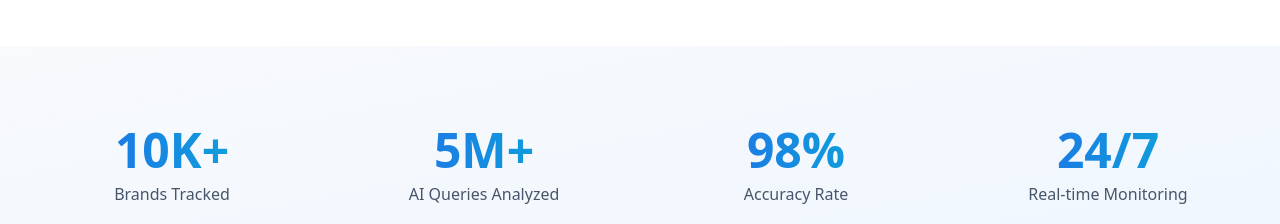
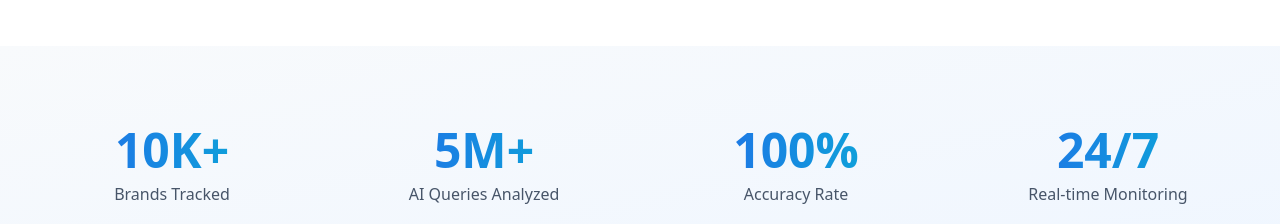
Before and after one commit to seorocket1/ai-vis, a React (Vite) app: page / in a window 1280 px wide. Shown: the part 840-1064 px from the top of the page. Built offline with nearby package versions, Linux system fonts and the light colour scheme; no server answers.

Commit message:
Updated Landing.tsx

```diff
--- a/src/pages/Landing.tsx
+++ b/src/pages/Landing.tsx
@@ -278,7 +278,7 @@ export default function Landing() {
             </div>
             <div className="stat-item text-center">
               <div className="text-5xl font-bold text-transparent bg-clip-text bg-gradient-to-r from-blue-600 to-cyan-500 mb-2">
-                98%
+                100%
               </div>
               <p className="text-slate-600 font-medium">Accuracy Rate</p>
             </div>
```
